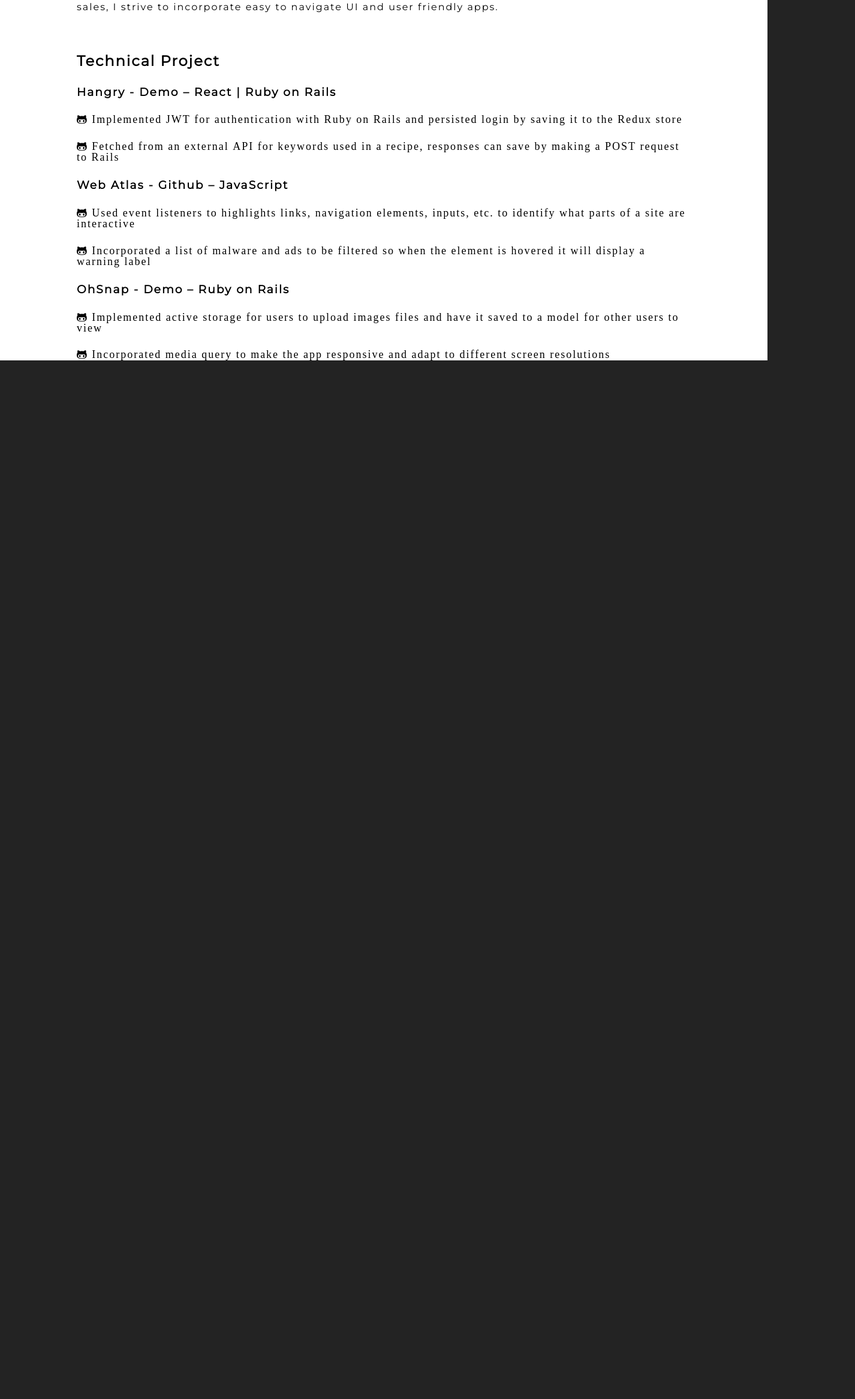
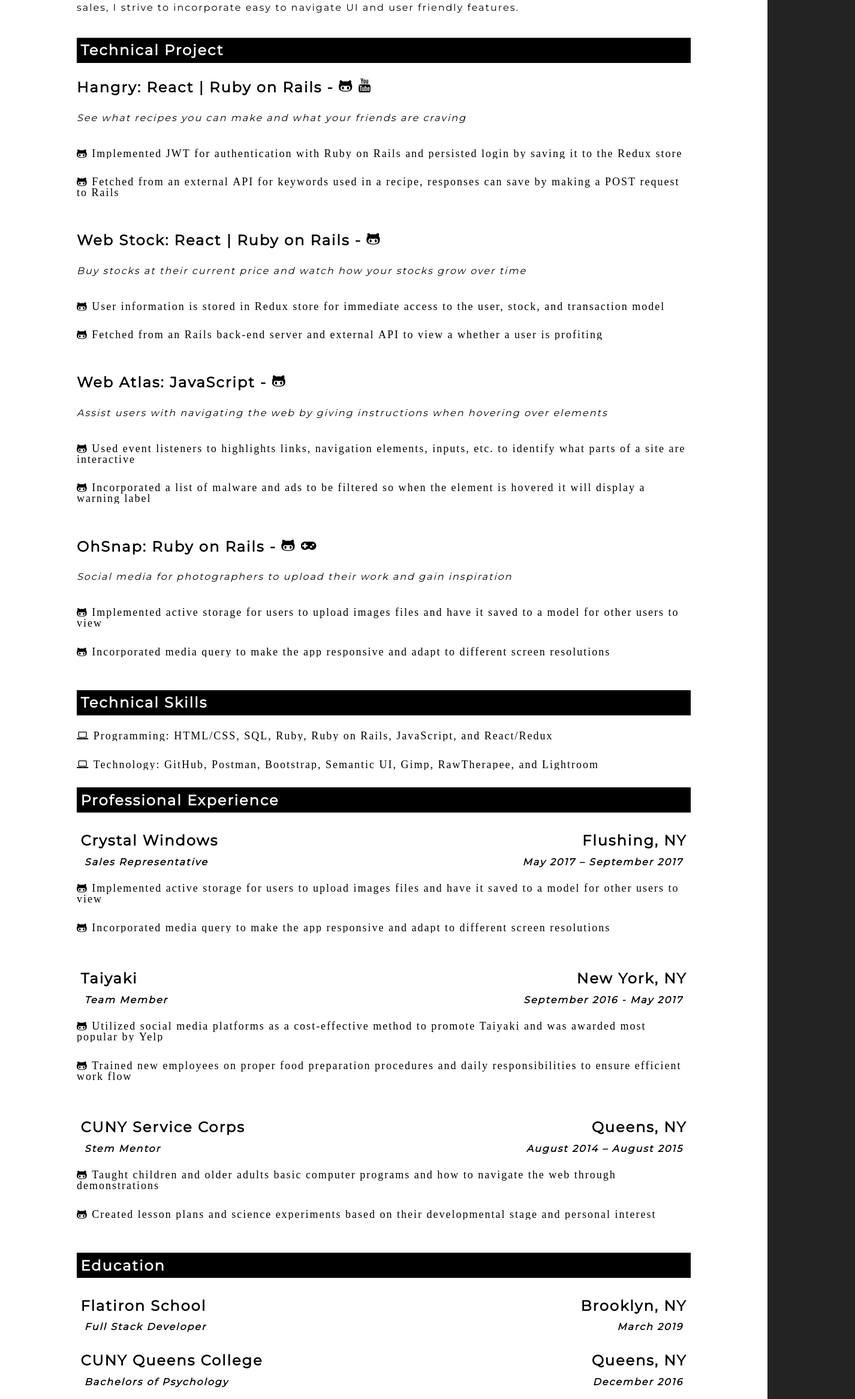
Before and after one commit to Kah919/Portfolio, a React (Create React App) app: page /resume in a window 1280 px wide. Shown: the part 400-2733 px from the top of the page at 60% size, 1426 px wide, since content can reach past the window. Before the commit the page ends 1001 px from the top, so only its background shows below. Built offline with nearby package versions, Linux system fonts and the light colour scheme.

Commit message:
resume update

```diff
--- a/src/components/contact.js
+++ b/src/components/contact.js
@@ -3,7 +3,9 @@
 const Contact = () => {
   return(
     <div className="contact__container">
-      <h1> Contact </h1>
+      <div className= "contact">
+        <h1> Hello! I'm a Front-End Developer </h1>
+      </div>
     </div>
   )
 }
--- a/src/components/resume.js
+++ b/src/components/resume.js
@@ -1,31 +1,126 @@
 import React from 'react';
 
 const Resume = () => {
+
+
   return(
     <div className="resume__container">
       <h1 className="resume__name"> Kah Yap </h1>
-      <h5> (718) 708-1881 | github.com/kah919 | kahyap13@gmail.com | linkedin.com/in/kah-m-yap/ | medium.com/@kahyap13 </h5>
+      <h5> (718) 708-1881 | kahyap13@gmail.com </h5>
+      <h5> <a href="https://github.com/kah919" className="fa fa-github-alt"> GitHub</a> | <a href="https://www.linkedin.com/in/kah-m-yap/" className="fa fa-linkedin-square"> LinkedIn</a> | <a href="https://medium.com/@kahyap13" className="fa fa-medium"> Medium</a> </h5>
 
       <h2> Summary </h2>
       <p>
         Full stack web developer with a passion to create practical apps that put a smile on people’s face.
         With experience in Ruby, Ruby on Rails, JavaScript, React, Redux and a background in psychology and sales,
-        I strive to incorporate easy to navigate UI and user friendly apps.
+        I strive to incorporate easy to navigate UI and user friendly features.
       </p>
 
       <h2> Technical Project </h2>
-      <h3> Hangry - Demo – React | Ruby on Rails </h3>
-      <i class="fa fa-github-alt"> Implemented JWT for authentication with Ruby on Rails and persisted login by saving it to the Redux store </i>
-      <i class="fa fa-github-alt"> Fetched from an external API for keywords used in a recipe, responses can save by making a POST request to Rails </i>
+      <div className="project__container">
+        <h3> Hangry: React | Ruby on Rails - <a href="https://github.com/Kah919/mod5-hangry-frontend" className="fa fa-github-alt"> </a> <a href="http://media.licdn.com/embeds/media.html?src=https%3A%2F%2Fwww.youtube.com%2Fembed%2FiGV7HZYQ4ck%3Ffeature%3Doembed&amp;url=https%3A%2F%2Fwww.youtube.com%2Fwatch%3Fv%3DiGV7HZYQ4ck&amp;type=text%2Fhtml&amp;schema=youtube" className="fa fa-youtube"> </a> </h3>
+        <p className="project__caption"> See what recipes you can make and what your friends are craving </p>
+        <i className="fa fa-github-alt"> Implemented JWT for authentication with Ruby on Rails and persisted login by saving it to the Redux store </i>
+        <i className="fa fa-github-alt"> Fetched from an external API for keywords used in a recipe, responses can save by making a POST request to Rails </i>
+      </div>
 
-      <h3> Web Atlas - Github – JavaScript </h3>
-      <i class="fa fa-github-alt"> Used event listeners to highlights links, navigation elements, inputs, etc. to identify what parts of a site are interactive </i>
-      <i class="fa fa-github-alt"> Incorporated a list of malware and ads to be filtered so when the element is hovered it will display a warning label
- </i>
+      <div className="project__container">
+        <h3> Web Stock: React | Ruby on Rails - <a href="https://github.com/Kah919/ttp-fs-frontend" className="fa fa-github-alt"> </a></h3>
+        <p className="project__caption"> Buy stocks at their current price and watch how your stocks grow over time </p>
+        <i className="fa fa-github-alt"> User information is stored in Redux store for immediate access to the user, stock, and transaction model </i>
+        <i className="fa fa-github-alt"> Fetched from an Rails back-end server and external API to view a whether a user is profiting </i>
+      </div>
 
-      <h3> OhSnap - Demo – Ruby on Rails </h3>
-      <i class="fa fa-github-alt"> Implemented active storage for users to upload images files and have it saved to a model for other users to view </i>
-      <i class="fa fa-github-alt"> Incorporated media query to make the app responsive and adapt to different screen resolutions </i>
+      <div className="project__container">
+        <h3> Web Atlas: JavaScript - <a href="https://github.com/milespucarelli/Flatiron-TechFest2019/tree/adserver" className="fa fa-github-alt"> </a></h3>
+        <p className="project__caption"> Assist users with navigating the web by giving instructions when hovering over elements </p>
+        <i className="fa fa-github-alt"> Used event listeners to highlights links, navigation elements, inputs, etc. to identify what parts of a site are interactive </i>
+        <i className="fa fa-github-alt"> Incorporated a list of malware and ads to be filtered so when the element is hovered it will display a warning label </i>
+      </div>
+
+      <div className="project__container">
+        <h3> OhSnap: Ruby on Rails - <a href="https://github.com/lsamano/OhSnap" className="fa fa-github-alt"></a> <a href="https://agile-fjord-75909.herokuapp.com/login" className="fa fa-gamepad"></a></h3>
+        <p className="project__caption"> Social media for photographers to upload their work and gain inspiration </p>
+        <i className="fa fa-github-alt"> Implemented active storage for users to upload images files and have it saved to a model for other users to view </i>
+        <i className="fa fa-github-alt"> Incorporated media query to make the app responsive and adapt to different screen resolutions </i>
+      </div>
+
+      <h2> Technical Skills </h2>
+      <i className="fa fa-laptop"> Programming: HTML/CSS, SQL, Ruby, Ruby on Rails, JavaScript, and React/Redux </i>
+      <i className="fa fa-laptop"> Technology: GitHub, Postman, Bootstrap, Semantic UI, Gimp, RawTherapee, and Lightroom </i>
+
+      <h2> Professional Experience </h2>
+
+      <div className="project__container">
+        <div className="work__container">
+          <h2> Crystal Windows</h2>
+          <h2> Flushing, NY </h2>
+        </div>
+
+        <div className="work__container">
+          <h4> Sales Representative </h4>
+          <h4> May 2017 – September 2017 </h4>
+        </div>
+
+        <i className="fa fa-github-alt"> Implemented active storage for users to upload images files and have it saved to a model for other users to view </i>
+        <i className="fa fa-github-alt"> Incorporated media query to make the app responsive and adapt to different screen resolutions </i>
+      </div>
+
+      <div className="project__container">
+        <div className="work__container">
+          <h2> Taiyaki </h2>
+          <h2> New York, NY </h2>
+        </div>
+
+        <div className="work__container">
+          <h4> Team Member </h4>
+          <h4> September 2016 - May 2017 </h4>
+        </div>
+
+        <i className="fa fa-github-alt"> Utilized social media platforms as a cost-effective method to promote Taiyaki and was awarded most popular by Yelp </i>
+        <i className="fa fa-github-alt"> Trained new employees on proper food preparation procedures and daily responsibilities to ensure efficient work flow </i>
+      </div>
+
+      <div className="project__container">
+        <div className="work__container">
+          <h2> CUNY Service Corps </h2>
+          <h2> Queens, NY </h2>
+        </div>
+
+        <div className="work__container">
+          <h4> Stem Mentor </h4>
+          <h4> August 2014 – August 2015 </h4>
+        </div>
+
+        <i className="fa fa-github-alt"> Taught children and older adults basic computer programs and how to navigate the web through demonstrations </i>
+        <i className="fa fa-github-alt"> Created lesson plans and science experiments based on their developmental stage and personal interest </i>
+      </div>
+
+      <h2> Education </h2>
+
+      <div className="project__container">
+        <div className="work__container">
+          <h2> Flatiron School </h2>
+          <h2> Brooklyn, NY </h2>
+        </div>
+
+        <div className="work__container">
+          <h4> Full Stack Developer </h4>
+          <h4> March 2019 </h4>
+        </div>
+
+        <div className="work__container education">
+          <h2> CUNY Queens College </h2>
+          <h2> Queens, NY </h2>
+        </div>
+
+        <div className="work__container education">
+          <h4> Bachelors of Psychology </h4>
+          <h4> December 2016 </h4>
+        </div>
+      </div>
+
+
     </div>
   )
 }
--- a/src/index.css
+++ b/src/index.css
@@ -5,11 +5,14 @@
   color: white;
   font-family: 'Montserrat', sans-serif;
   letter-spacing: 2px;
+  overflow-x: hidden;
 }
 
 body {
   background-color: #232323;
 }
+
+
 
 /* NAV BAR START */
 .nav__container {
@@ -149,22 +152,36 @@
 .resume__container h5 {
   color: black;
   text-align: center;
+  margin-bottom: 10px;
 }
 
-.resume__container h2, h3, li, p, i {
+.resume__container h2, h3, h4, p, i {
   color: black;
-  margin-top: 4%;
+  margin-top: 2%;
   margin-left: 10%;
   margin-right: 10%;
 }
 
-.resume__container h3 {
-  margin-top: 2%;
+.resume__container h2 {
+  background-color: black;
+  padding: 0.5%;
+  color: white;
 }
 
 .resume__container p {
-  margin-top: 2%;
+  margin-top: 1%;
   line-height: 6vh;
+}
+
+.resume__container a {
+  color: black;
+  text-decoration: none;
+  font-size: 14px;
+}
+
+.project__caption {
+  font-style: italic;
+  font-size: 20px;
 }
 
 .resume__container i {
@@ -172,4 +189,48 @@
   font-size: 18px;
 }
 
+.project__container {
+  padding-bottom: 2%;
+}
+
+.project__container h3 {
+  font-size: 24px;
+}
+
+.project__container p {
+  font-size: 16px;
+}
+
+.project__container a {
+  font-size: 24px;
+}
+
+.work__container {
+  display: flex;
+  justify-content: space-between;
+}
+
+.work__container h2 {
+  background-color: white;
+  color: black;
+}
+
+.work__container h4 {
+  margin-left: 11%;
+  margin-right: 11%;
+  margin-top: 5px;
+  font-style: italic;
+}
+
 /* RESUME END */
+
+/* START OF CONTACT */
+.contact {
+  position: fixed;
+  top: 50%;
+  left: 35%;
+  right: 35%;
+}
+
+
+/* END OF CONTACT */
```
